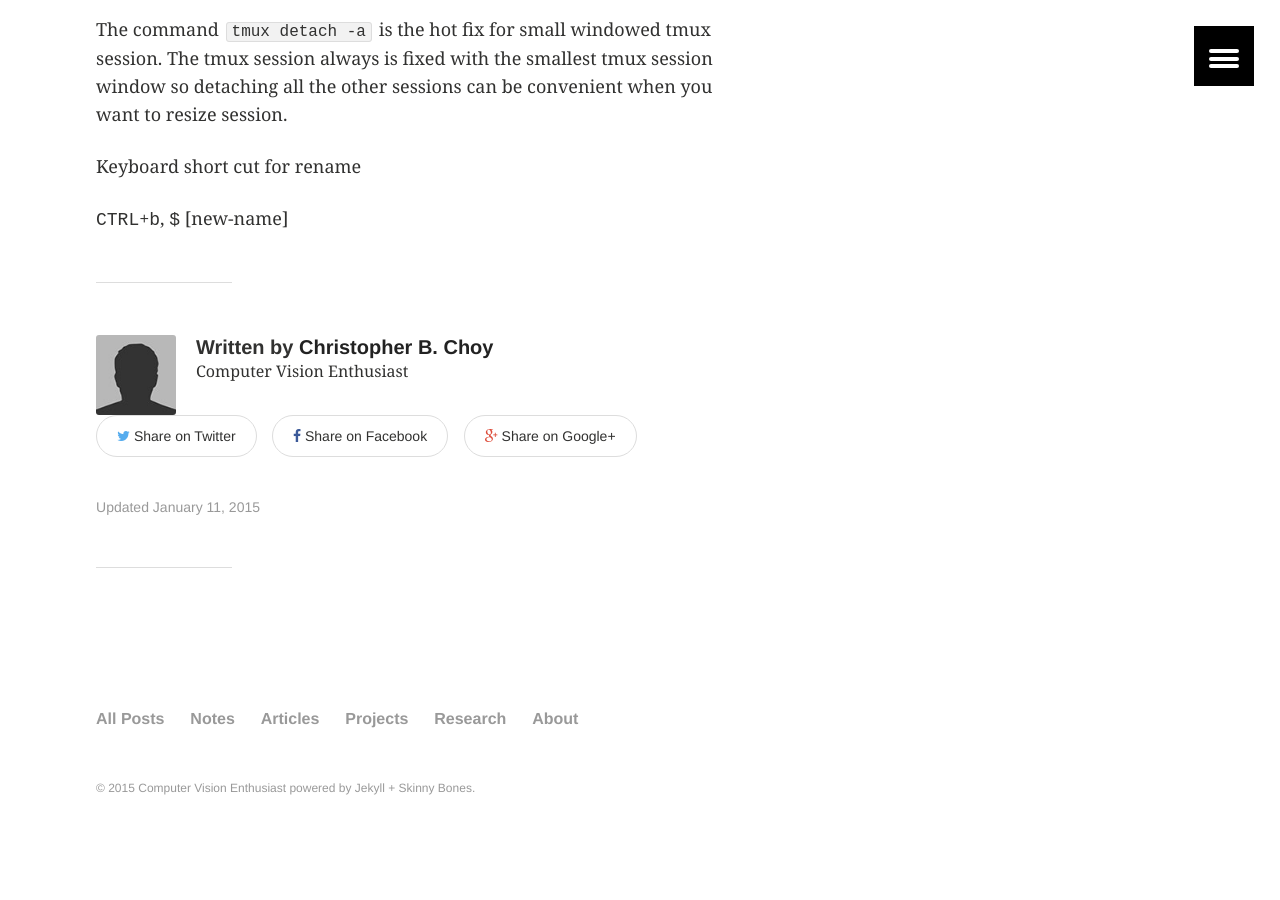
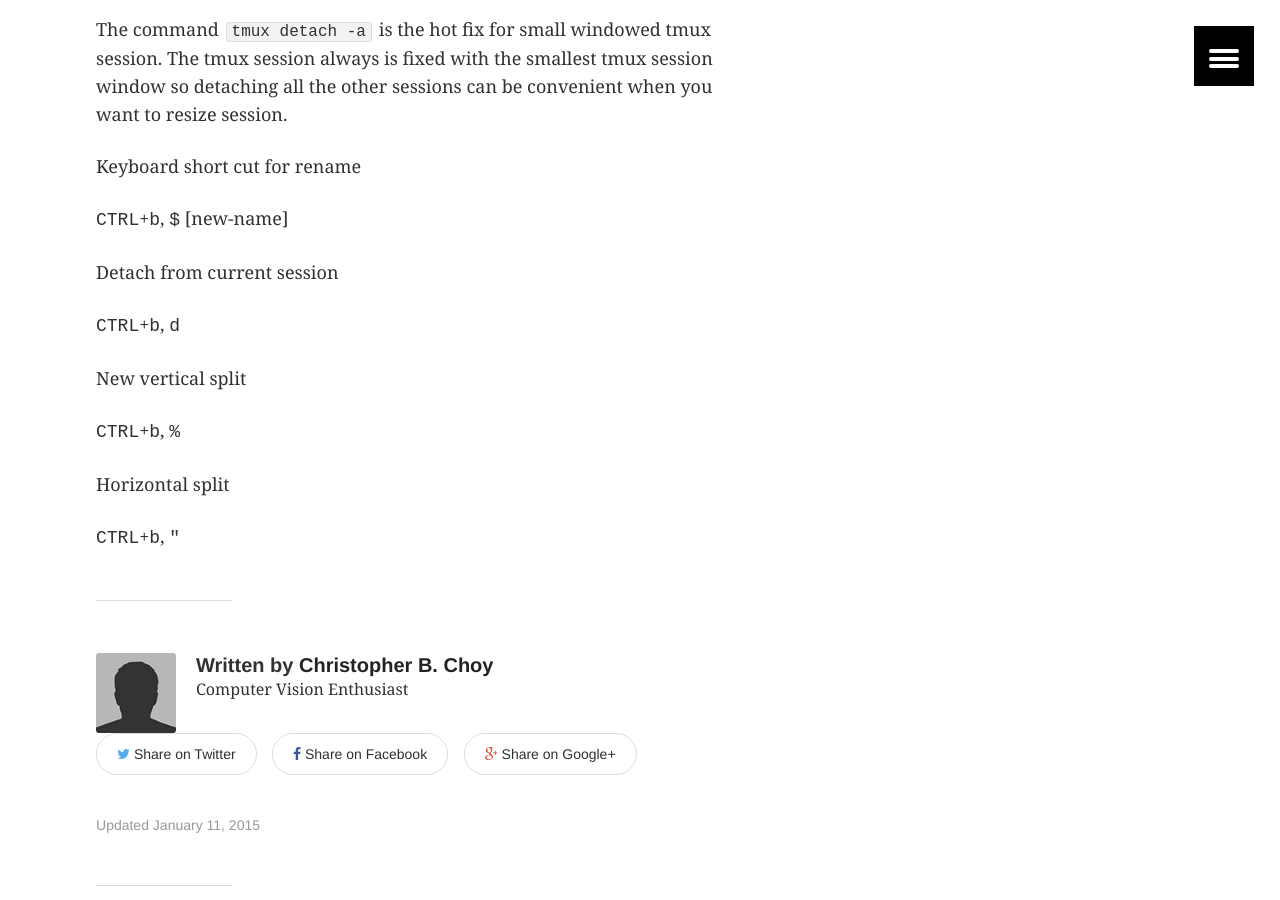
Before and after one commit to antran89/blog, a Jekyll site: the page built from _posts/notes/2015-01-11-tmux-notes.md, in a window 1280 px wide and 900 px high, scrolled down 548 px. Built offline with Jekyll 4.4.1, drawn with Linux system fonts in a browser that asks for light colours; comment, search, counter and statistics services are not loaded; before the commit the page ends 1422 px from its top, so only the background shows below that.

Commit message:
update git

```diff
--- a/_posts/notes/2015-01-11-tmux-notes.md
+++ b/_posts/notes/2015-01-11-tmux-notes.md
@@ -30,3 +30,15 @@ The command `tmux detach -a` is the hot fix for small windowed tmux session. The
 Keyboard short cut for rename
 
 <kbd>CTRL</kbd>+<kbd>b</kbd>, <kbd>$</kbd> [new-name]
+
+Detach from current session
+
+<kbd>CTRL</kbd>+<kbd>b</kbd>, <kbd>d</kbd>
+
+New vertical split
+
+<kbd>CTRL</kbd>+<kbd>b</kbd>, <kbd>%</kbd>
+
+Horizontal split
+
+<kbd>CTRL</kbd>+<kbd>b</kbd>, <kbd>"</kbd>
```
Also changed, not shown: _posts/notes/2015-01-05-git-notes.md (+8 -0 lines).
